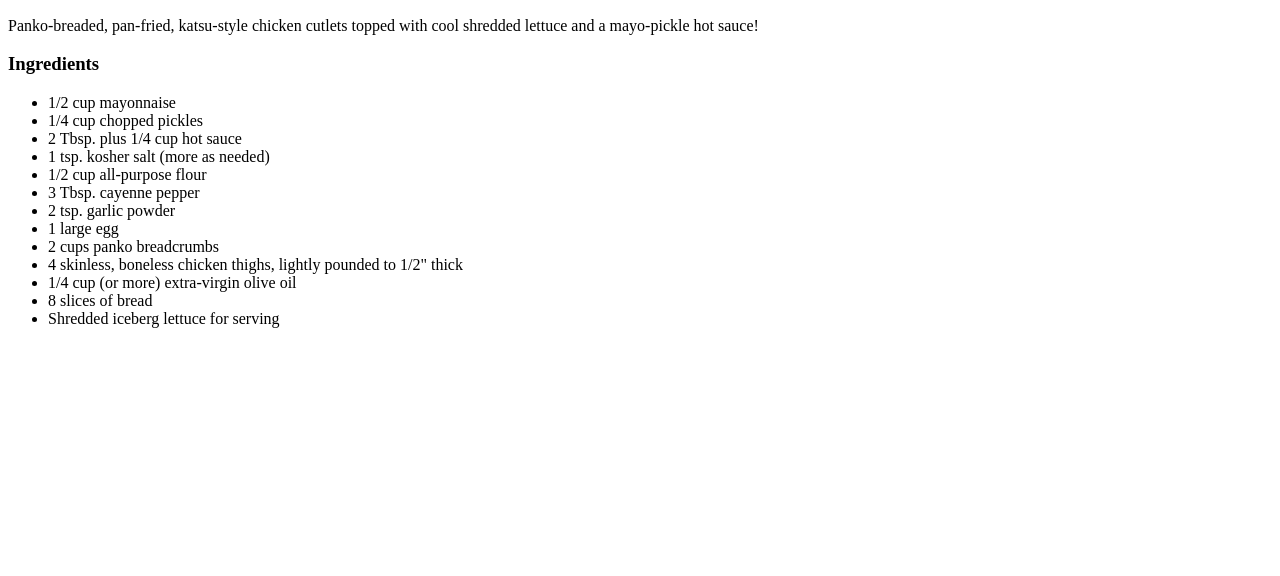
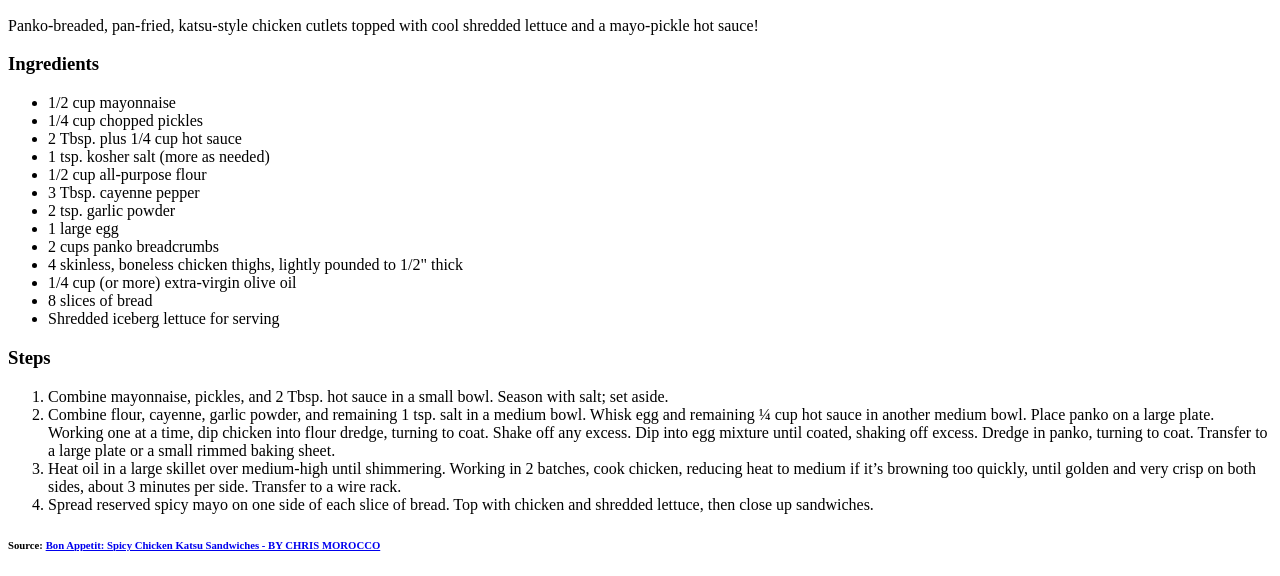
Before and after one commit to dolmo17/odin-recipes, a plain HTML site: page recipes/chicken-katsu-sandwiches.html in a window 1280 px wide. Shown: the part 434-1010 px from the top of the page. Before the commit the page ends 800 px from the top, so only its background shows below. Drawn offline with Linux system fonts and the light colour scheme.

Commit message:
Add steps list and recipe/image source header

```diff
--- a/recipes/chicken-katsu-sandwiches.html
+++ b/recipes/chicken-katsu-sandwiches.html
@@ -28,5 +28,15 @@
         <li>8 slices of bread</li>
         <li>Shredded iceberg lettuce for serving</li>
     </ul>
+
+    <h3>Steps</h3>
+    <ol>
+        <li>Combine mayonnaise, pickles, and 2 Tbsp. hot sauce in a small bowl. Season with salt; set aside.</li>
+        <li>Combine flour, cayenne, garlic powder, and remaining 1 tsp. salt in a medium bowl. Whisk egg and remaining ¼ cup hot sauce in another medium bowl. Place panko on a large plate. Working one at a time, dip chicken into flour dredge, turning to coat. Shake off any excess. Dip into egg mixture until coated, shaking off excess. Dredge in panko, turning to coat. Transfer to a large plate or a small rimmed baking sheet.</li>
+        <li>Heat oil in a large skillet over medium-high until shimmering. Working in 2 batches, cook chicken, reducing heat to medium if it’s browning too quickly, until golden and very crisp on both sides, about 3 minutes per side. Transfer to a wire rack.</li>
+        <li>Spread reserved spicy mayo on one side of each slice of bread. Top with chicken and shredded lettuce, then close up sandwiches.</li>
+    </ol>
+
+    <h6>Source: <a href="https://www.bonappetit.com/recipe/spicy-chicken-katsu-sandwiches">Bon Appetit: Spicy Chicken Katsu Sandwiches - BY CHRIS MOROCCO</a></h6>
 </body>
 </html>
```
